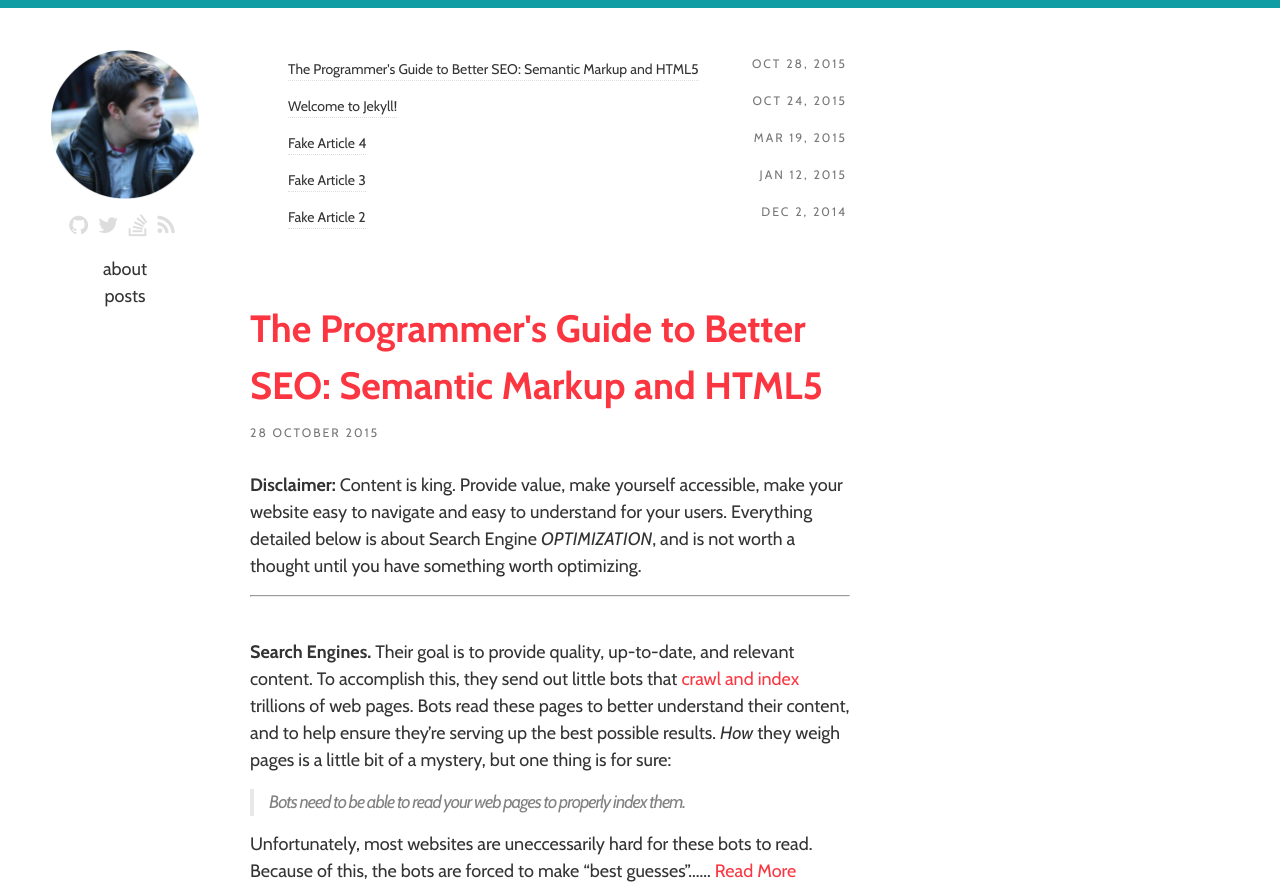
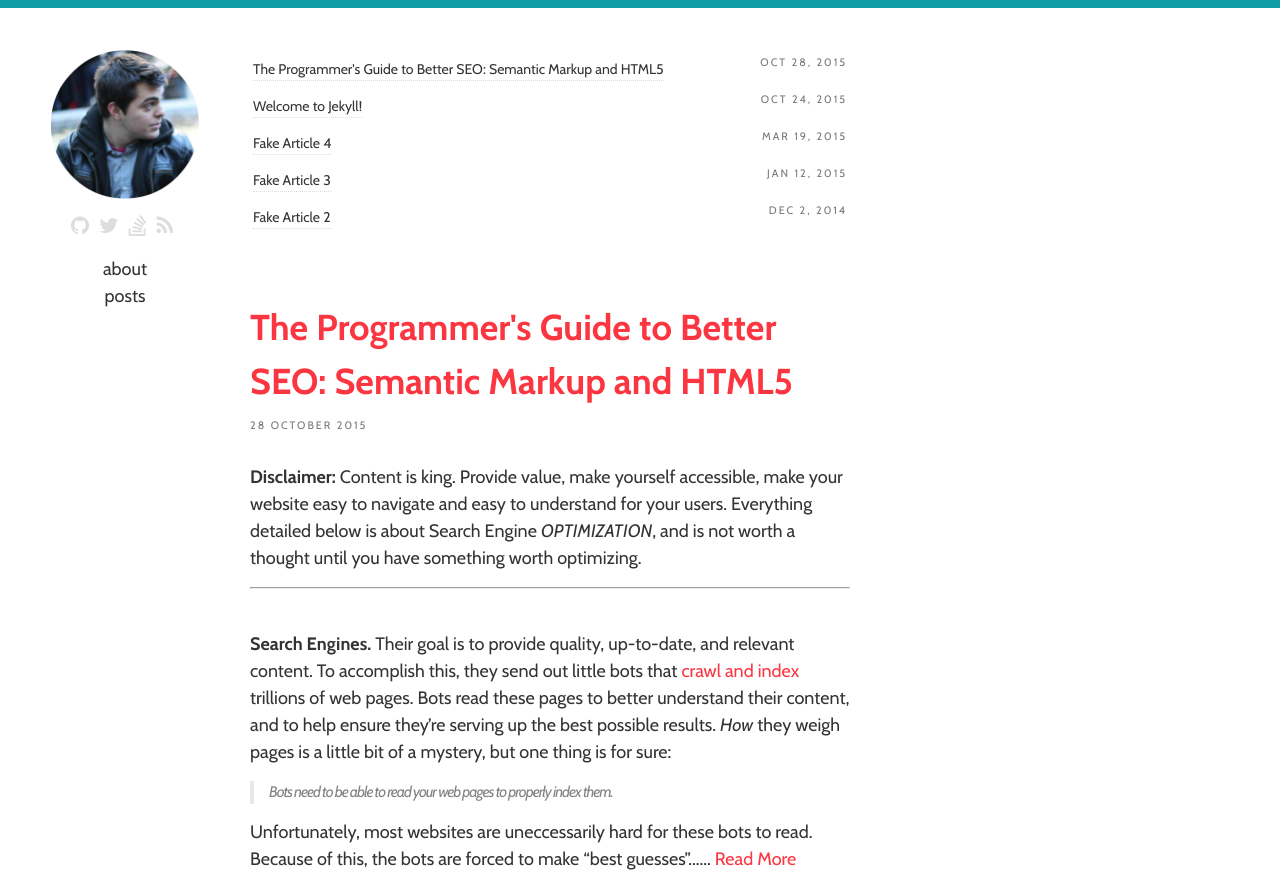
Before and after one commit to csengineer13/dannyrb.com, a Jekyll site: the page built from index.html, in a window 1280 px wide and 1000 px high, cut to the strip 0-884 px from the top of the window. Built offline with Jekyll 4.4.1, drawn with Linux system fonts in a browser that asks for light colours; nearby versions of some CDN libraries.

Commit message:
Switching to EM based font-sizes where appropriate

```diff
--- a/_sass/_base.scss
+++ b/_sass/_base.scss
@@ -50,12 +50,12 @@ h1, h2, h3, h4, h5, h6 {
 
 h1 {
     font-weight: 700;
-    font-size: 38px;
+    font-size: 2em;
     color: $brand-secondary;
 }
 
 h2 {
-    font-size: 30px;
+    font-size: 1.8em;
     margin: 50px 0 20px 0;
     border-left: 5px solid $brand-secondary;
     padding-left: 10px;
@@ -127,7 +127,7 @@ blockquote {
     color: $grey-color;
     border-left: 4px solid $grey-color-light;
     padding-left: $spacing-unit / 2;
-    font-size: 18px;
+    font-size: 0.85em;
     letter-spacing: -1px;
     font-style: italic;
 
@@ -143,7 +143,7 @@ blockquote {
  */
 pre,
 code {
-    font-size: 15px;
+    font-size: 0.7em;
     border: 1px solid $grey-color-light;
     border-radius: 3px;
     background-color: #eef;
--- a/_sass/_layout.scss
+++ b/_sass/_layout.scss
@@ -6,8 +6,13 @@
 }
 
 .page-container { padding-top: 50px; }
-main { margin-bottom: .5em; }
-main ul { padding-left: 15px; margin-left: 20px; }
+main {
+    margin-bottom: .5em;
+    .post {
+        font-size: $post-font-size;
+    }
+}
+article ul { padding-left: 15px; margin-left: 20px; }
 
 .w-1 { max-width: 100% }
 .w-2 { max-width: 50% }
@@ -34,12 +39,13 @@ main ul { padding-left: 15px; margin-left: 20px; }
 
         .icon {
             margin-right: 6px;
-            font-size: 22px;
+            font-size: 21px;
         }
     }
 
     .pages {
         margin-top: 15px;
+        font-size: 18px;
 
         li {
             list-style: none;
@@ -106,12 +112,13 @@ nav .listing {
 @media screen and (min-width: 850px) {
     /* styles for browsers larger than 850px; */
     main {
+        // post
         .post {
             max-width: 700px;
-            font-size: 18px;
             margin-left: 250px;
         }
 
+        // index
         .wrapper {
             max-width: 600px;
             margin-left: 250px;
@@ -152,6 +159,18 @@ nav .listing {
     .w-3 { max-width: 45% }
     .w-4 { max-width: 33% }
     .w-5 { max-width: 25% }
+}
+
+
+@media screen and (max-width: 730px){
+    // Scale fonts down
+    main .post { font-size: $base-font-size; }
+}
+
+@media screen and (max-width: 630px){
+    // Scale fonts down
+    main .post { font-size: 14px; }
+    body { font-size: 14px; }
 }
 
 // TABLET AND MOBILE
@@ -199,4 +218,8 @@ nav .listing {
 // MOBILE
 @media screen and (max-width: 479px ){
     .w-3, .w-4, .w-5 { max-width: 90%; margin: 0 auto;}
+    .listing li {
+        span { display: block; float: none;}
+        a { float: left; width: 100%; }
+    }
 }
--- a/css/main.scss
+++ b/css/main.scss
@@ -26,10 +26,10 @@ $link-hover-decoration: none;
 
 
 $base-font-family: 	'Cabin', 'Helvetica Neue', Helvetica, Arial, sans-serif;
-$post-font-size:	21px;
+$post-font-size:	21px; // em
 $base-font-size:   	18px;
 $listing-font-size: 14px;
-$small-font-size:  	$listing-font-size * 0.875;
+$small-font-size:  	0.6em;
 $base-line-height: 	1.5;
 
 $spacing-unit:     30px;
--- a/index.html
+++ b/index.html
@@ -8,8 +8,8 @@ layout: default
         <ul class="listing">
             {% for post in site.posts %}
             <li>
+                <a class="post-link" href="{{ post.url | prepend: site.baseurl }}">{{ post.title }}</a>
                 <span class="post-meta">{{ post.date | date: "%b %-d, %Y" }}</span>
-                <a class="post-link" href="{{ post.url | prepend: site.baseurl }}">{{ post.title }}</a>
             </li>
             {% endfor %}
         </ul>
```
